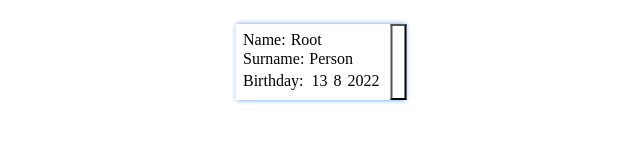
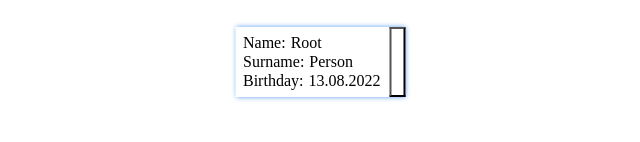
Before and after one commit to prspro/genogram, a React (Create React App) app: page / in a window 1280 px wide. Shown: the part 338-480 px from the top of the page, without its empty margins (320-960 px from the left). Built offline with nearby package versions, Linux system fonts and the light colour scheme.

Commit message:
date picker format fix

```diff
--- a/src/components/Person/Person.tsx
+++ b/src/components/Person/Person.tsx
@@ -9,7 +9,6 @@ interface IPersonComponentProps {
 }
 
 const Person = ({ person }: IPersonComponentProps) => {
-
   const {
     isSwitched,
     handleSwitch,
@@ -35,21 +34,11 @@ const Person = ({ person }: IPersonComponentProps) => {
             <li className="person__prop-item">
               <span className="person__prop-name">Birthday:</span>
               <div className="person__prop-value">
-                <span className="person__birthday person__birthday--day">
-                  {person.birthday
-                    ? person.birthday?.getDate().toString()
-                    : "??"}
-                </span>
-                <span className="person__birthday person__birthday--month">
-                  {person.birthday
-                    ? (person.birthday?.getMonth() + 1).toString()
-                    : "??"}
-                </span>
-                <span className="person__birthday person__birthday--year">
-                  {person.birthday
-                    ? person.birthday?.getFullYear().toString()
-                    : "????"}
-                </span>
+                {(person.birthday?.getDate() || 0) > 9 ? person.birthday?.getDate().toString() : "0" + person.birthday?.getDate().toString()}
+                .
+                {(person.birthday?.getMonth() || 0) > 9 ? ((person.birthday?.getMonth() || 0) + 1).toString() : "0" + ((person.birthday?.getMonth() || 0) + 1).toString()}
+                .
+                {person.birthday?.getFullYear() || 0}
               </div>
             </li>
           </ul>
--- a/src/components/PersonForm/PersonForm.tsx
+++ b/src/components/PersonForm/PersonForm.tsx
@@ -37,7 +37,7 @@ const PersonForm = () => {
           control={control}
           render={({ field }) => (
             <DatePicker
-              // dateFormat="dd-mm-yyyy"
+              dateFormat="dd.MM.yyyy"
               placeholderText="Select date"
               onChange={(date) => field.onChange(date)}
               selected={field.value}
```
Also changed, not shown: src/components/PersonForm/usePersonForm.ts (+0 -8 lines).
